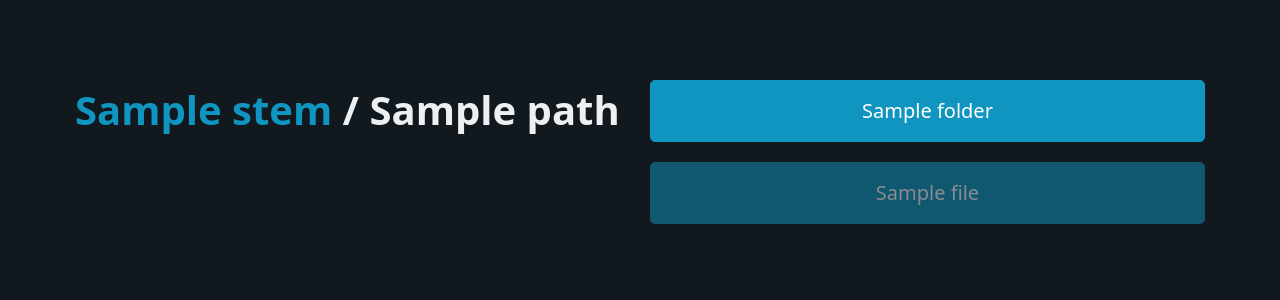
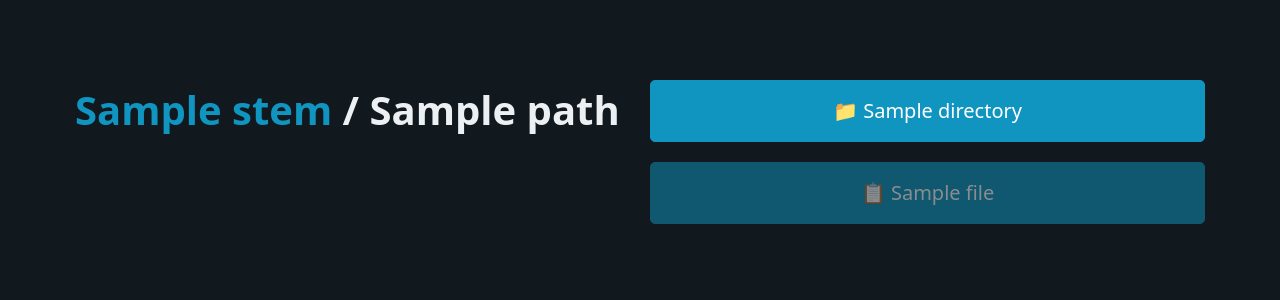
Before and after one commit to super16/file-browser, a Flask app: template file_browser/templates/browser.html in a window 1280 px wide. Shown: the part 70-370 px from the top of the page. Run offline with Flask 2, Linux system fonts and the light colour scheme; the template is opened without the code that fills it: most values are stand-ins (such as "Sample title", 1, 10 or a date in 2020).

Commit message:
Quotes style & naming fix, also add some Emojis

```diff
--- a/file_browser/__init__.py
+++ b/file_browser/__init__.py
@@ -35,8 +35,8 @@
         return render_template(
             "browser.html",
             path=p,
-            folder_directory=directories_list(p),
-            files_directory=files_list(p),
+            directories_list=directories_list(p),
+            files_list=files_list(p),
         )
 
     @app.route("/")
@@ -52,8 +52,8 @@
         return render_template(
             "browser.html",
             path=p,
-            folder_directory=directories_list(p),
-            files_directory=files_list(p),
+            directories_list=directories_list(p),
+            files_list=files_list(p),
         )
 
     # Errors
--- a/file_browser/errors.py
+++ b/file_browser/errors.py
@@ -8,7 +8,7 @@
     Returns:
       Rendered 404.html.
     """
-    return render_template('404.html')
+    return render_template("404.html")
 
 
 def internal_server_error(error: Exception) -> str:
@@ -18,7 +18,7 @@
     Returns:
       Rendered 500.html.
     """
-    return render_template('500.html')
+    return render_template("500.html")
 
 
 def permission_error(error: PermissionError) -> str:
@@ -29,4 +29,4 @@
     Returns:
       Rendered permission_error.html.
     """
-    return render_template('permission_error.html')
+    return render_template("permission_error.html")
--- a/file_browser/templates/browser.html
+++ b/file_browser/templates/browser.html
@@ -1,4 +1,4 @@
-{% extends 'base.html' %}
+{% extends "base.html" %}
 
 {% block title %}
   {{ path }}
@@ -25,16 +25,16 @@
 {% endblock %}
 
 {% block center %}
-{% for folder in folder_directory %}
-  <a href="{{ folder }}">
+  {% for directory in directories_list %}
+    <a href="{{ directory }}">
       <button>
-      {{ folder.name }}
+        📁 {{ directory.name }}
       </button>
     </a>
   {% endfor %}
-{% for file in files_directory %}
+  {% for file in files_list %}
     <button disabled>
-    {{ file.name }}
+      📋 {{ file.name }}
     </button>
   {% endfor %}
 {% endblock %}
```
Lines whose indentation alone changed are shown as unchanged.
